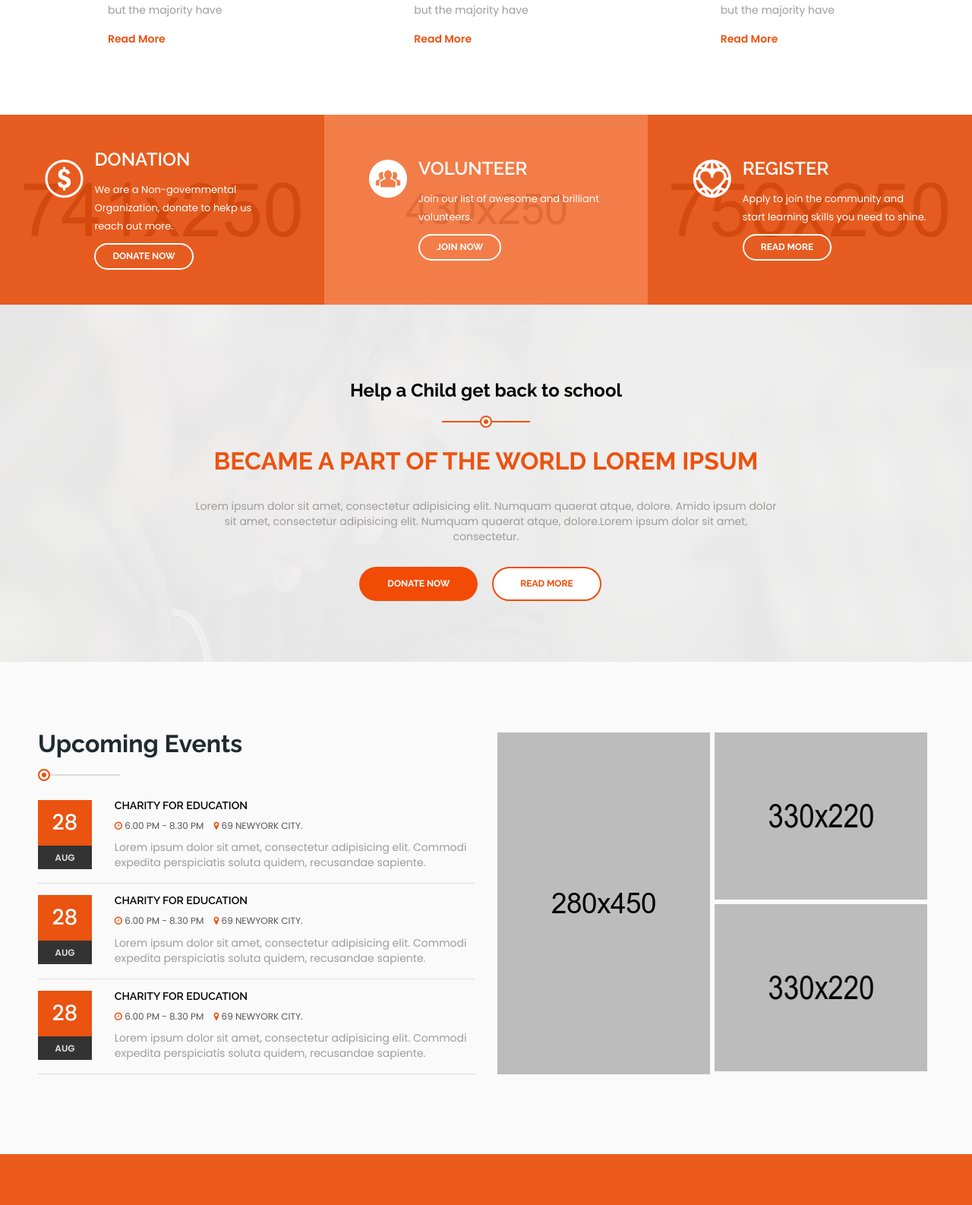
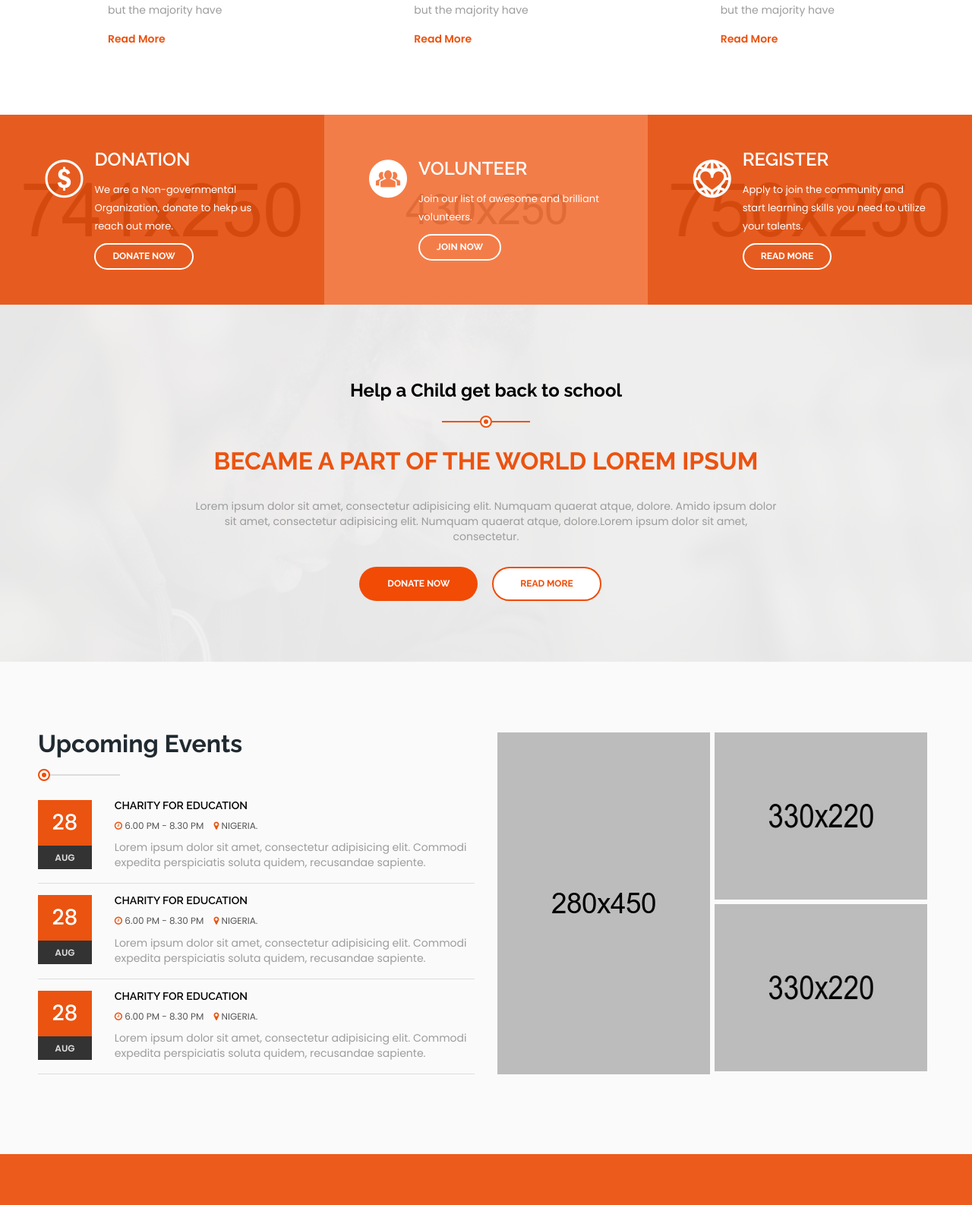
Before and after one commit to BolajiAyodeji/Techne-Republic, a PHP site: page / in a window 1280 px wide. Shown: the part 1607-3193 px from the top of the page at 76% size. Run offline with PHP 8.4, Linux system fonts and the light colour scheme; some libraries are stand-ins or nearby versions.

Commit message:
Modified text

```diff
--- a/inc/footer.php
+++ b/inc/footer.php
@@ -82,6 +82,6 @@
 
 	<section class="footer-bottom">
 		<div class="container text-center">
-			<p>Copyright © <?php echo date('Y'); ?> <a href="">TechneRepublic</a>&nbsp;&nbsp;&nbsp; || &nbsp;&nbsp;&nbsp;<i class="fa fa-code"></i> with <i class="fa fa-heart"></i> by <a href="https://bolajiayodeji.github.io">BOLAJI AYODEJI</a></p>
+			<p>Copyright © <?php echo date('Y'); ?> <a href="">TechneRepublic</a>&nbsp;&nbsp;&nbsp; || &nbsp;&nbsp;&nbsp;<i class="fa fa-code"></i> with <i class="fa fa-heart"></i> by <a href="https://bolajiayodeji.github.io" target="_blank">BOLAJI AYODEJI</a></p>
 		</div>
 	</section>
--- a/index.php
+++ b/index.php
@@ -180,7 +180,7 @@ include 'inc/nav.php'
 						</div>
 						<div class="content-box">
 							<h3>Register</h3>
-							<p>Apply to join the community and start learning skills you need to shine. </p>
+							<p>Apply to join the community and start learning skills you need to utilize your talents. </p>
 							<a href="#" class="thm-btn inverse">Read More</a>
 						</div>
 					</div>
@@ -236,7 +236,7 @@ include 'inc/nav.php'
 										<h5 class="event-title"><a href="#">Charity For Education</a></h5>
 										<ul class="event-held list-inline">
 											<li class="mr-10" data-text-color="#555"><i class="fa fa-clock-o"></i> 6.00 pm - 8.30 pm</li>
-											<li data-text-color="#555"> <i class="fa fa-map-marker"></i> 69 Newyork City.</li>
+											<li data-text-color="#555"> <i class="fa fa-map-marker"></i> Nigeria.</li>
 										</ul>
 										<p class="mb-0">Lorem ipsum dolor sit amet, consectetur adipisicing elit. Commodi expedita perspiciatis
 											soluta quidem, recusandae sapiente.</p>
@@ -259,7 +259,7 @@ include 'inc/nav.php'
 										<h5 class="event-title"><a href="#">Charity For Education</a></h5>
 										<ul class="event-held list-inline">
 											<li class="mr-10" data-text-color="#555"><i class="fa fa-clock-o"></i> 6.00 pm - 8.30 pm</li>
-											<li data-text-color="#555"> <i class="fa fa-map-marker"></i> 69 Newyork City.</li>
+											<li data-text-color="#555"> <i class="fa fa-map-marker"></i> Nigeria.</li>
 										</ul>
 										<p class="mb-0">Lorem ipsum dolor sit amet, consectetur adipisicing elit. Commodi expedita perspiciatis
 											soluta quidem, recusandae sapiente.</p>
@@ -282,7 +282,7 @@ include 'inc/nav.php'
 										<h5 class="event-title"><a href="#">Charity For Education</a></h5>
 										<ul class="event-held list-inline">
 											<li class="mr-10" data-text-color="#555"><i class="fa fa-clock-o"></i> 6.00 pm - 8.30 pm</li>
-											<li data-text-color="#555"> <i class="fa fa-map-marker"></i> 69 Newyork City.</li>
+											<li data-text-color="#555"> <i class="fa fa-map-marker"></i> Nigeria.</li>
 										</ul>
 										<p class="mb-0">Lorem ipsum dolor sit amet, consectetur adipisicing elit. Commodi expedita perspiciatis
 											soluta quidem, recusandae sapiente.</p>
```
